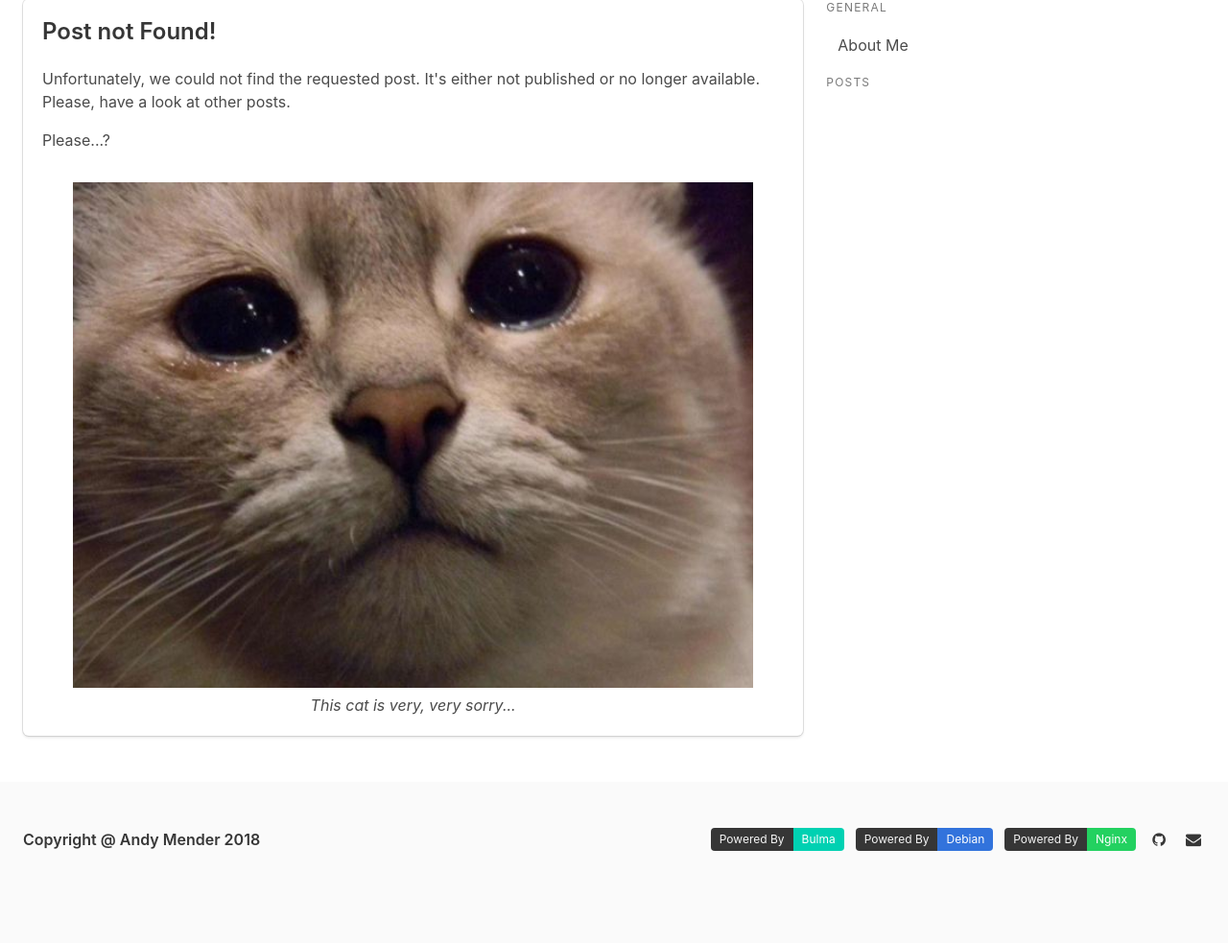
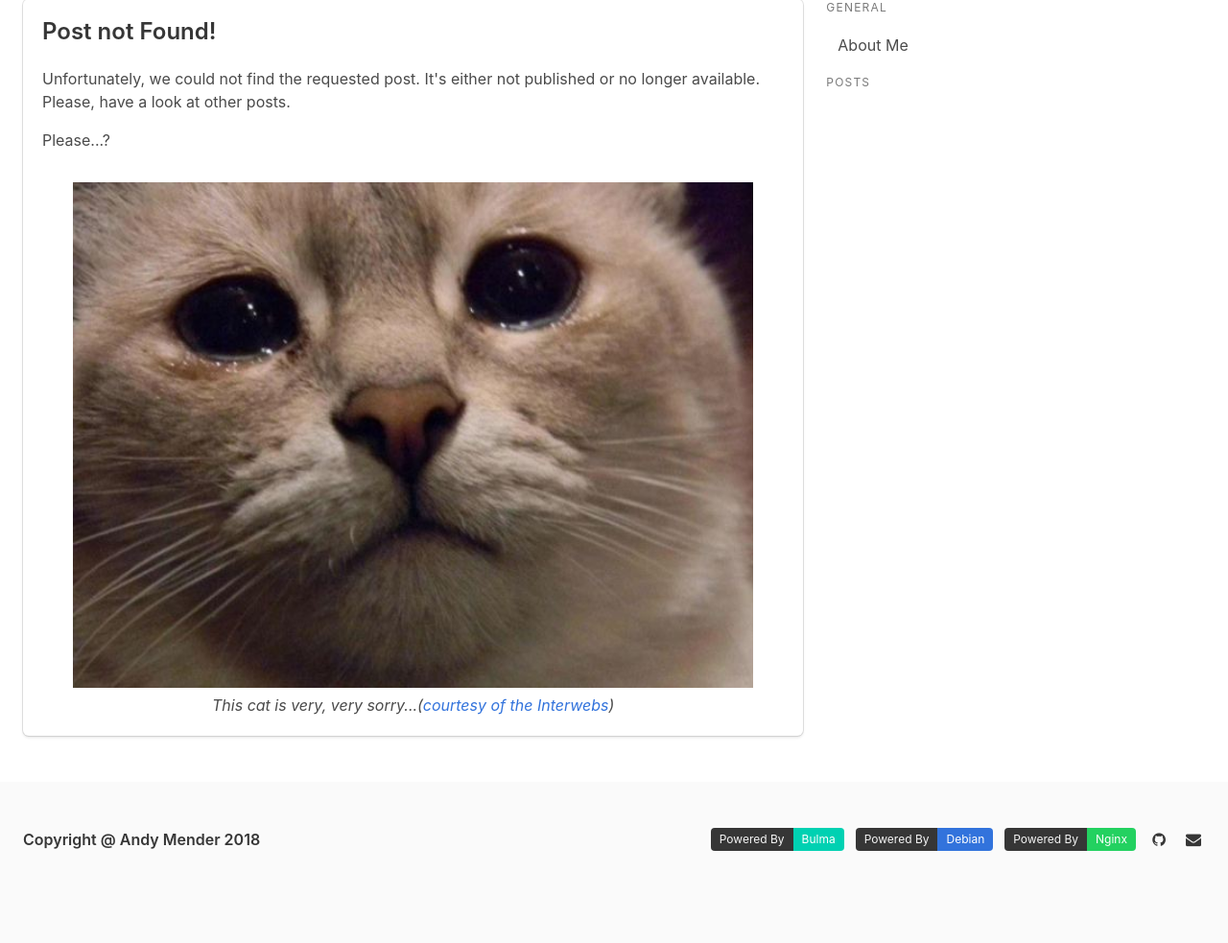
Before and after one commit to AndyMender/mender-www, a Flask app: page /1 in a window 1280 px wide. Shown: the part 228-1211 px from the top of the page at 96% size. Run offline with Flask 2, Linux system fonts and the light colour scheme; data that the repository does not hold is empty.

```diff
--- a/templates/not_found.html
+++ b/templates/not_found.html
@@ -7,7 +7,7 @@
         <p>Please...?</p>
         <figure class="image">
             <img src="{{ url_for('static', filename='sad_cat.jpeg') }}">
-            <figcaption>This cat is very, very sorry...</figcaption>
+            <figcaption>This cat is very, very sorry...(<a href="https://www.dailymail.co.uk/news/article-2602528/Feline-blue-Cats-captured-camera-appearing-look-pitifully-sad.html">courtesy of the Interwebs</a>)</figcaption>
         </figure>
     </div>
 {% endblock %}
```
